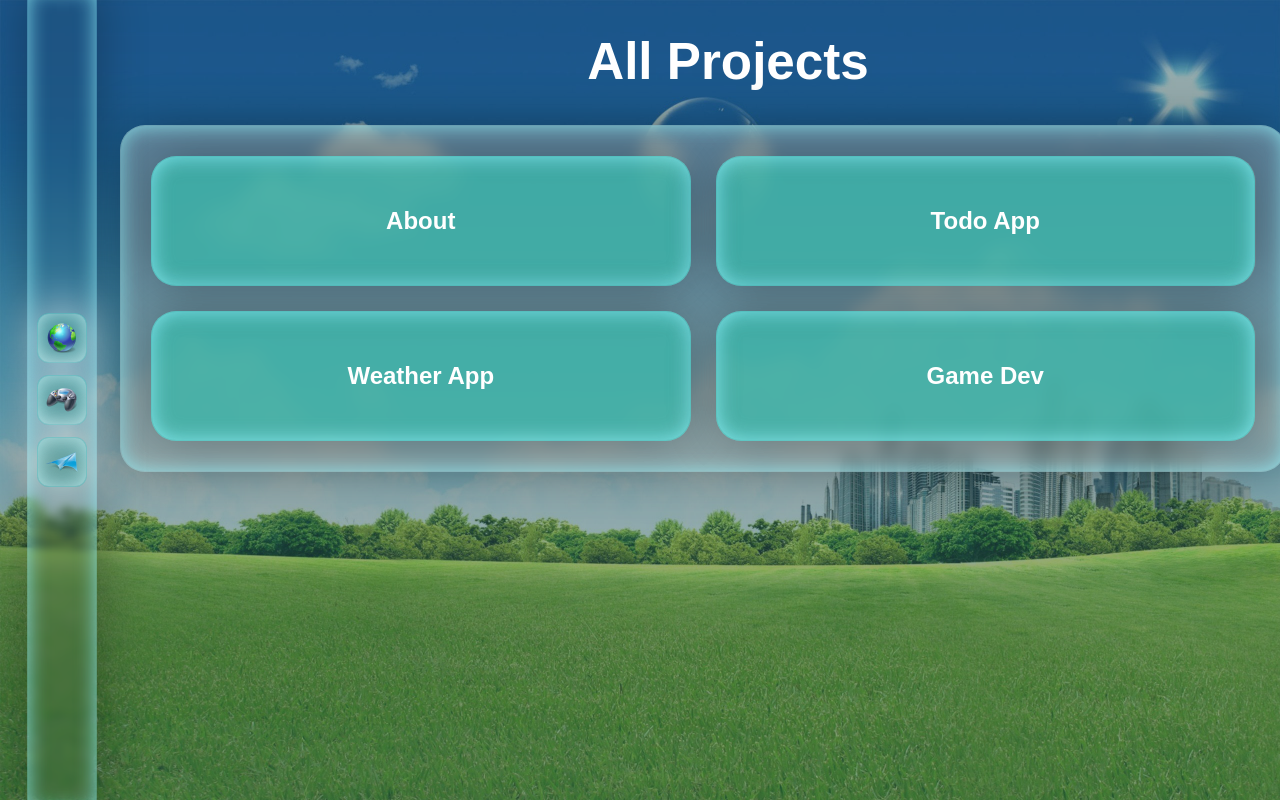
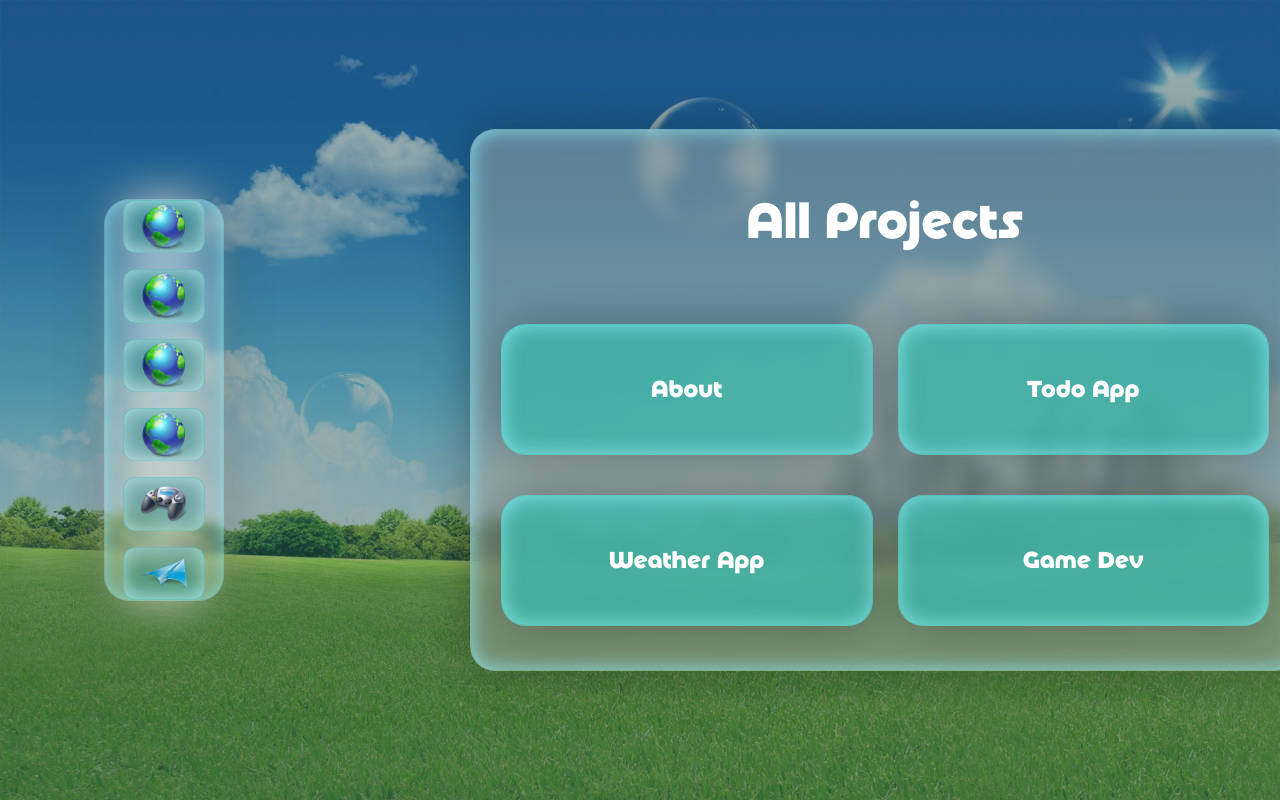
Before and after one commit to Grixtynine/DylanTranPortfolio, a React (Vite) app: page / in a window 1280 px wide. Built offline with nearby package versions, Linux system fonts and the light colour scheme.

Commit message:
made all pages the same

```diff
--- a/src/App.css
+++ b/src/App.css
@@ -2,8 +2,27 @@ html, body {
   height: 100%;
   margin: 0;
   padding: 0;
-  font-family: Arial, sans-serif;
+  font-family: 'Basenji', sans-serif;
   overflow-x: hidden;
+}
+:root {
+  font-family: 'Basenji';
+
+
+  color-scheme: light dark;
+  color: rgba(255, 255, 255, 0.87);
+  background-color: #242424;
+
+  font-synthesis: none;
+  text-rendering: optimizeLegibility;
+  -webkit-font-smoothing: antialiased;
+  -moz-osx-font-smoothing: grayscale;
+}
+
+
+@font-face {
+  font-family: 'Basenji';
+  src: url(./assets/Basenji-SemiBold.otf) format('opentype'); /* url of the font */
 }
 
 body {
@@ -42,10 +61,9 @@ body::before {
   flex-direction: column;
   justify-self: start;
   padding-right: 200px;
-  text-align: center;
   padding-left: calc(var(--dock-width) + 20px);
   width: 95vw;
-
+text-align: end;
 
 
 }
@@ -62,14 +80,14 @@ body::before {
   background-color: rgba(45, 89, 92, 0.5);
 
 
+
 }
 
 .basicbg {
   display: grid;
-
+  justify-self: center;
   justify-content: center;
   text-align: center;
-  margin-right: 40px;
   background: #98a1a087 !important;
   backdrop-filter: blur(8px);
   -webkit-backdrop-filter: blur(5.5px);
@@ -78,9 +96,11 @@ body::before {
     inset 0 0 20px #94f6ffcc,
     0 0 50px #0000004d;
   padding: 30px;
-  margin-top: 30px;
+  margin: 250px;
+  margin-left: calc(var(--dock-width) + 250px);
   border-radius: 25px;
-  height: 90vh;
+  height: 60vh;
+  width: 60vw;
 
 
 }
@@ -88,8 +108,8 @@ body::before {
 .projects {
   display: grid;
   grid-template-columns: repeat(2, 1fr);
-  justify-content: left;
-  margin-right: 50px;
+  justify-self: center;
+  justify-content: center;
     background: #98a1a087 !important;
   backdrop-filter: blur(8px);
   -webkit-backdrop-filter: blur(5.5px);
@@ -97,12 +117,19 @@ body::before {
   box-shadow:
     inset 0 0 20px #94f6ffcc,
     0 0 50px #0000004d;
-  text-align: center;
+
   padding: 30px;
-
+  margin: 250px;
+  margin-left: calc(var(--dock-width) + 250px);
   border-radius: 25px;
+  height: 60vh;
+  width: 60vw;
   gap: 25px;
 
+}
+.projects .projectheader {
+  grid-column: span 2;
+  text-align: center;
 }
 
 .project-card {
@@ -239,16 +266,17 @@ body::before {
 
 .dock-container {
   position: fixed;
-  left: -1vw;
+  left: 5vw;
   top: 50%;
   transform: translateY(-50%);
   z-index: 100;
-  width: 150px;
+  width: 200px;
 }
 
 .dock {
-  height: 100vh;
+  height: 50vh;
   display: flex;
+  border-radius: 25px;
   flex-direction: column;
   background: #3549471a !important;
   backdrop-filter: blur(4px);
@@ -258,17 +286,17 @@ body::before {
     inset 0 0 20px #94f6ffcc,
     0 0 50px #0000004d;
   text-align: center;
-  padding: 10px;
+  padding: 0px;
 
   margin: 40px;
   justify-content: center;
   align-items: center;
   transition: transform 0.3s;
-  row-gap: 12px;
+  row-gap: 16px;
 }
 .dock-item {
-  width: 48px;
-  height: 48px;
+  width: 80px;
+  height: 80px;
   display: flex;
   align-items: center;
   justify-content: center;
@@ -290,8 +318,8 @@ body::before {
 }
 
 .dock .dock-icon {
-  width: 32px;
-  height: 32px;
+  width: 48px;
+  height: 48px;
   object-fit: contain;
   display: flex;
   align-items: center;
--- a/src/App.jsx
+++ b/src/App.jsx
@@ -54,9 +54,12 @@ function Home({ setIsModalOpen }) {
 
       {!isOpen && (
         <div className="content">
-          <h1>All Projects</h1>
+
 
           <div className="projects">
+            <div className="projectheader">
+              <h1>All Projects</h1>
+            </div>
             {projects.map((p, i) => (
               <div key={i} onClick={() => openDialog(p)}>
                 <ProjectCard title={p.title} />
@@ -132,9 +135,12 @@ function GameDev({ setIsModalOpen }) {
 
       {!isOpen && (
         <div className="content">
-          <h1>Game Assets</h1>
+
 
           <div className="projects">
+            <div className="projectheader">
+              <h1>All Projects</h1>
+            </div>
             {projects.map((p, i) => (
               <div key={i} onClick={() => openDialog(p)}>
                 <ProjectCard title={p.title} />
@@ -194,8 +200,8 @@ function App() {
         <div className="page-content">
           <Routes>
             <Route path="/" element={<Home setIsModalOpen={setIsModalOpen} />} />
-            <Route path="/gamedev" element={<GameDev />} />
-            <Route path="/contact" element={<Contact />} />
+            <Route path="/gamedev" element={<GameDev setIsModalOpen={setIsModalOpen} />} />
+            <Route path="/contact" element={<Contact setIsModalOpen={setIsModalOpen} />} />
           </Routes>
         </div>
       </div>
--- a/src/components/Dock.jsx
+++ b/src/components/Dock.jsx
@@ -11,7 +11,9 @@ export default function Dock() {
 
   const items = [
     { id: 1, icon: homeImg, path: "/" },
-
+    { id: 1, icon: homeImg, path: "/" },
+    { id: 1, icon: homeImg, path: "/" },
+    { id: 1, icon: homeImg, path: "/" },
     { id: 3, icon: GameAssetImg, path: "/GameDev" },
     { id: 5, icon: contactImg, path: "/contact" },
   ];
```
